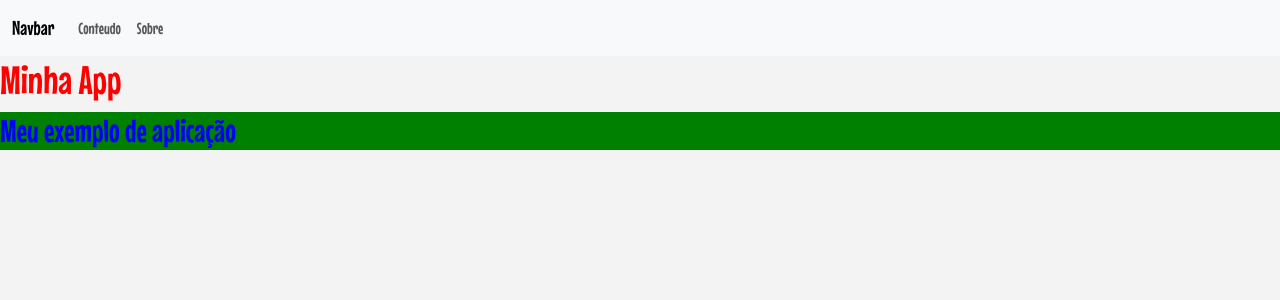
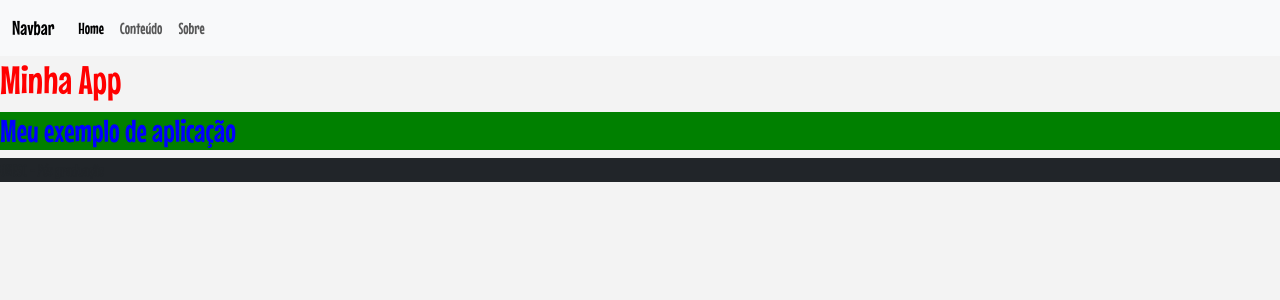
Before and after one commit to otavioborgsm/pos-desenvolvimento-fullstack-unesc, a React (Create React App) app in the folder desenvolvimento-frontend/meu-projeto-ts/: page / in a window 1280 px wide. Shown: the top 300 px of the page. Built offline with nearby package versions, Linux system fonts and the light colour scheme.

Commit message:
Aula 02: Adiciona arquivo de rotas do menu.

```diff
--- a/desenvolvimento-frontend/meu-projeto-ts/src/components/Navbar/index.tsx
+++ b/desenvolvimento-frontend/meu-projeto-ts/src/components/Navbar/index.tsx
@@ -2,10 +2,20 @@ import classNames from 'classnames';
 import { useState } from 'react';
 import { Link, NavLink } from 'react-router-dom';
 
+interface IMenu {
+    title: string,
+    to: string
+}
 
 export default function Navbar(){
 
+    const [menus, setMenus] = useState<IMenu[]>([]);
     const [showMobile, setShowMobile] = useState(false)
+
+    import('./menus.json')
+    .then(({ default: menus }) => {
+      setMenus(menus)
+    })
 
     return(
         <nav className="navbar navbar-expand-lg bg-body-tertiary">
@@ -24,22 +34,20 @@ export default function Navbar(){
                     { 'show': showMobile },
                 )}>
                     <ul className="navbar-nav me-auto mb-2 mb-lg-0">
-                        <li className="nav-item">
-                            <NavLink
-                                className={({ isActive }) => {
-                                return classNames('nav-link', { 'active': isActive })
-                                }}
-                                to='/conteudo'
-                            >Conteudo</NavLink>
-                        </li>
-                        <li className="nav-item">
-                            <NavLink
-                                className={({ isActive }) => {
-                                return classNames('nav-link', { 'active': isActive })
-                                }}
-                                to='/sobre'
-                            >Sobre</NavLink>
-                        </li>
+                        {
+                            menus.map((item, index) => (
+                                <li key={index} className="nav-item">
+                                <NavLink
+                                    className={({ isActive }) => {
+                                    return classNames('nav-link', { 'active': isActive })
+                                    }}
+                                    to={item.to}
+                                >
+                                    {item.title}
+                                </NavLink>
+                                </li>
+                            ))
+                        }
                     </ul>
                 </div>
             </div>
--- /dev/null
+++ b/desenvolvimento-frontend/meu-projeto-ts/src/components/Navbar/menus.json
@@ -0,0 +1,5 @@
+[
+    { "title": "Home", "to": "/" },
+    { "title": "Conteúdo", "to": "/conteudo" },
+    { "title": "Sobre", "to": "/sobre" }
+  ]
--- a/desenvolvimento-frontend/meu-projeto-ts/src/routes.tsx
+++ b/desenvolvimento-frontend/meu-projeto-ts/src/routes.tsx
@@ -3,10 +3,11 @@ import Home from "./pages/Home";
 import Sobre from "./pages/Sobre";
 import Conteudo from "./pages/Conteudo";
 import Navbar from "./components/Navbar";
+import Footer from "./components/Footer";
 
 export default function AppRoutes() {
     return (
-        <div>
+        <div className="container-fluid px-0">
             <Router>
                 <Navbar />
                 <Routes>
@@ -14,6 +15,7 @@ export default function AppRoutes() {
                     <Route path="/conteudo" element={<Conteudo />} />
                     <Route path="/sobre" element={<Sobre />} />
                 </Routes>
+                <Footer />
             </Router>
         </div>
     )
```
Also changed, not shown: desenvolvimento-frontend/meu-projeto-ts/src/components/Template/index.tsx (added, +9 -0 lines).
